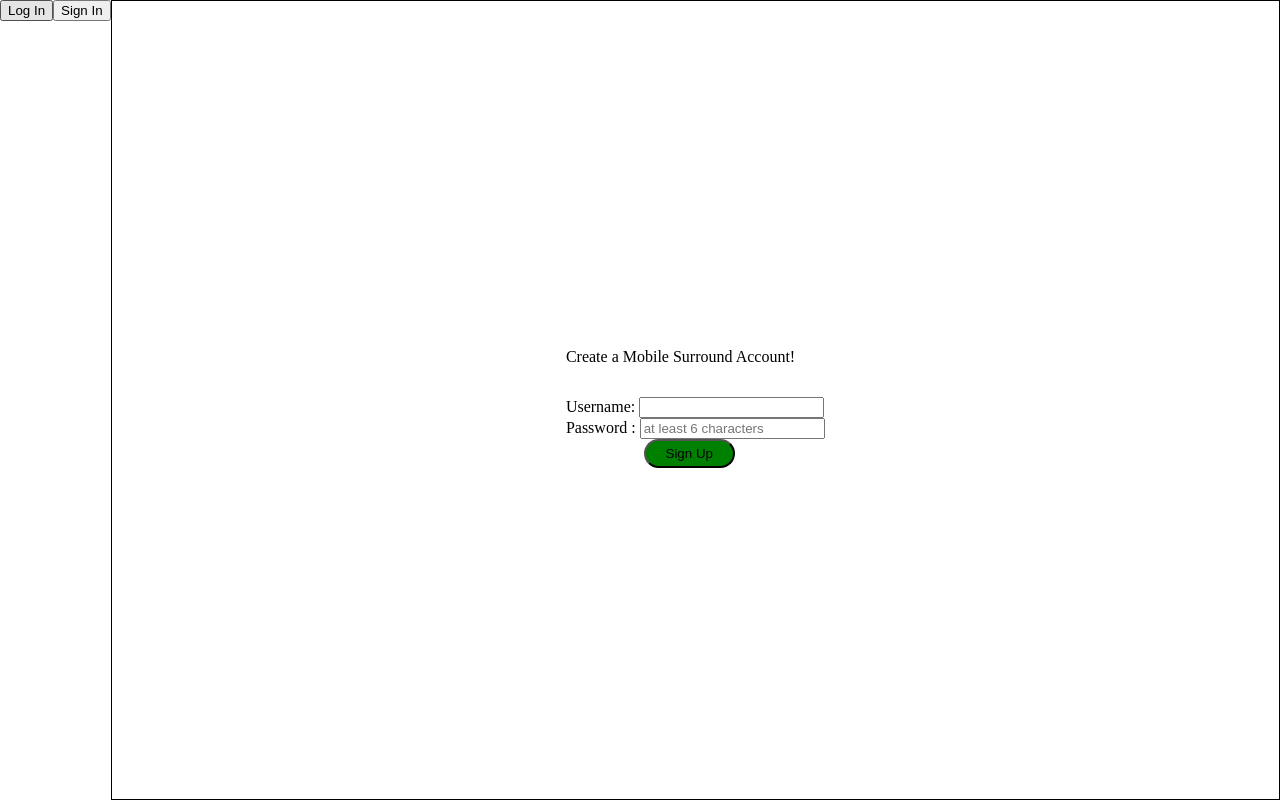
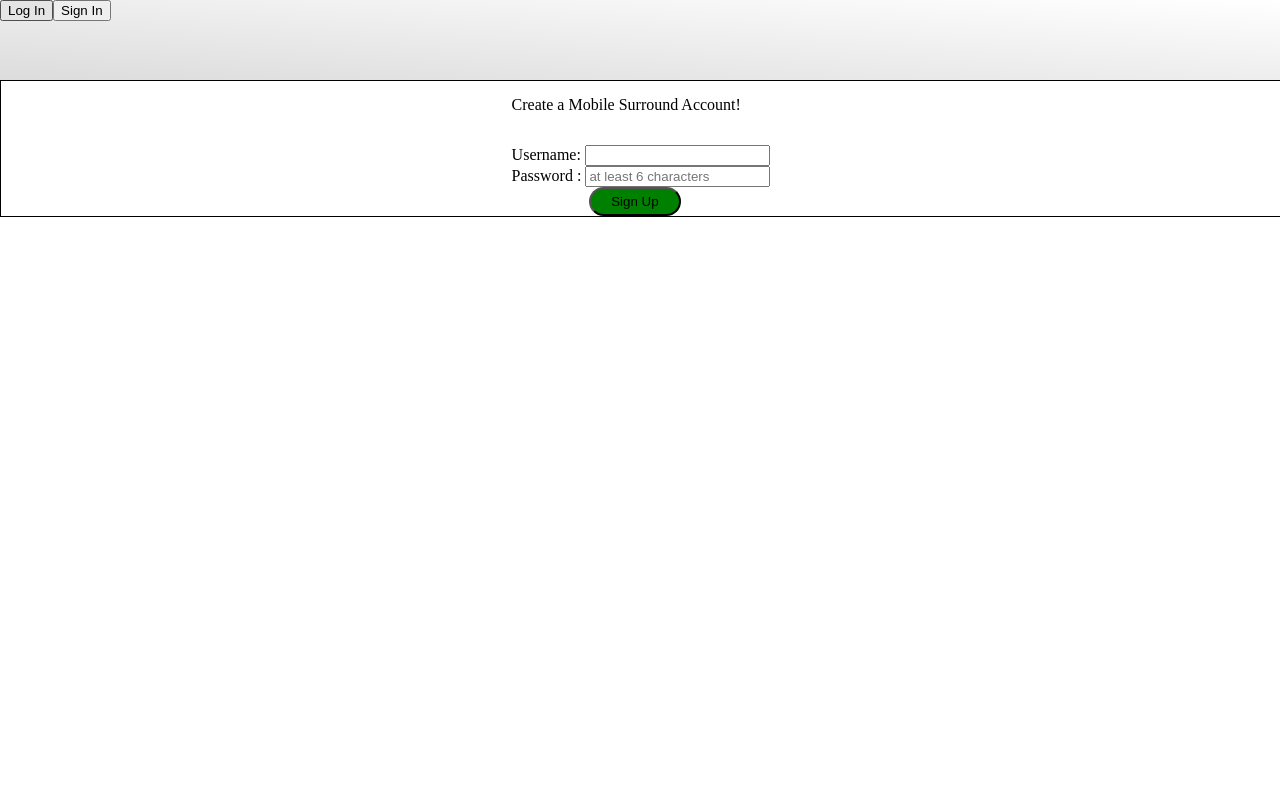
Before and after one commit to dspages/Mobile-Surround-2, a Rails app: page / in a window 1280 px wide. Run offline with Rails 7, Linux system fonts and the light colour scheme; style sheets or scripts are compiled from the project's sources; parts of the project's set-up code (start-up, migrations or seed data) failed here and were passed over; some libraries are stand-ins or nearby versions.

Commit message:
navbar styling creation color gradient

```diff
--- a/app/assets/stylesheets/head.scss
+++ b/app/assets/stylesheets/head.scss
@@ -0,0 +1,9 @@
+
+
+
+.nav-log{
+  display: flex;
+  flex-direction: row;
+  height: 10%;
+  background: linear-gradient(to bottom left,rgb(255,255,255),rgb(220,220,220));
+}
--- a/app/assets/stylesheets/session.scss
+++ b/app/assets/stylesheets/session.scss
@@ -8,6 +8,7 @@
   background-image: url(https://encrypted-tbn0.gstatic.com/images?q=tbn:ANd9GcQXXsQBVKHjcTnDgfFYKWzYzD0m_jvUssP-vQUrkav_39G9mrBASQ);
   background-size: cover;
   width: 100%;
+  height: 100%;
 }
 .new-session-form{
   margin-top: 20%;
--- a/app/assets/stylesheets/users.scss
+++ b/app/assets/stylesheets/users.scss
@@ -4,6 +4,8 @@
 html, body {
     margin: 0;
     height: 100%;
+    display: flex;
+    flex-direction: column;
 }
 body{
   display: flex;
--- a/app/views/layouts/application.html.erb
+++ b/app/views/layouts/application.html.erb
@@ -5,6 +5,10 @@
     <%= csrf_meta_tags %>
     <%= stylesheet_link_tag    'application', media: 'all' %>
     <%= javascript_include_tag 'application' %>
+    <div class='nav-log'>
+      <div class = 'logo'>
+        <img src='' />
+      </div>
       <%= flash[:errors] %>
       <% if logged_in? %>
         <%= "Welcome, #{current_user.username}" %>
@@ -13,6 +17,7 @@
         <%= button_to "Log In", new_session_url, :method => :get %>
         <%= button_to "Sign In", new_user_url, :method => :get%>
       <% end %>
+    </div>
   </head>
 
   <body>
```
Also changed, not shown: Gemfile. Lines whose indentation alone changed are shown as unchanged.
